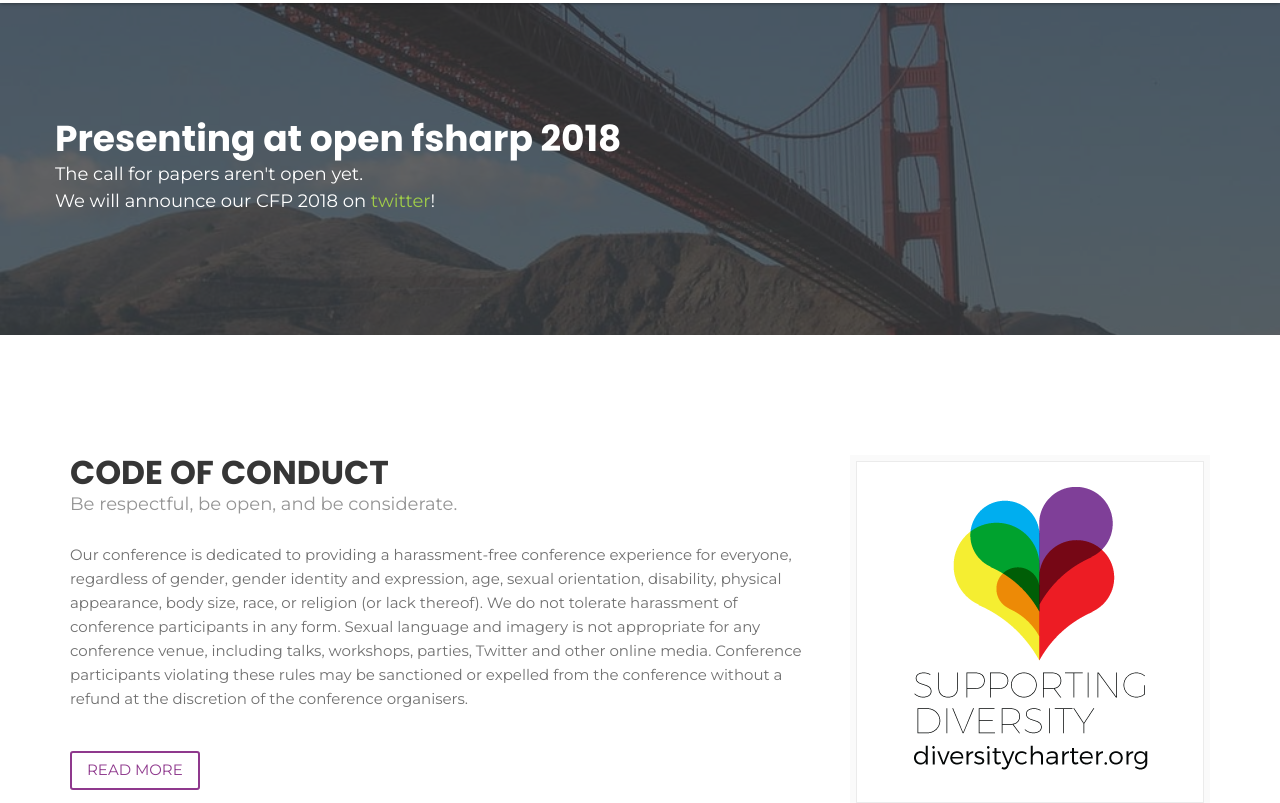
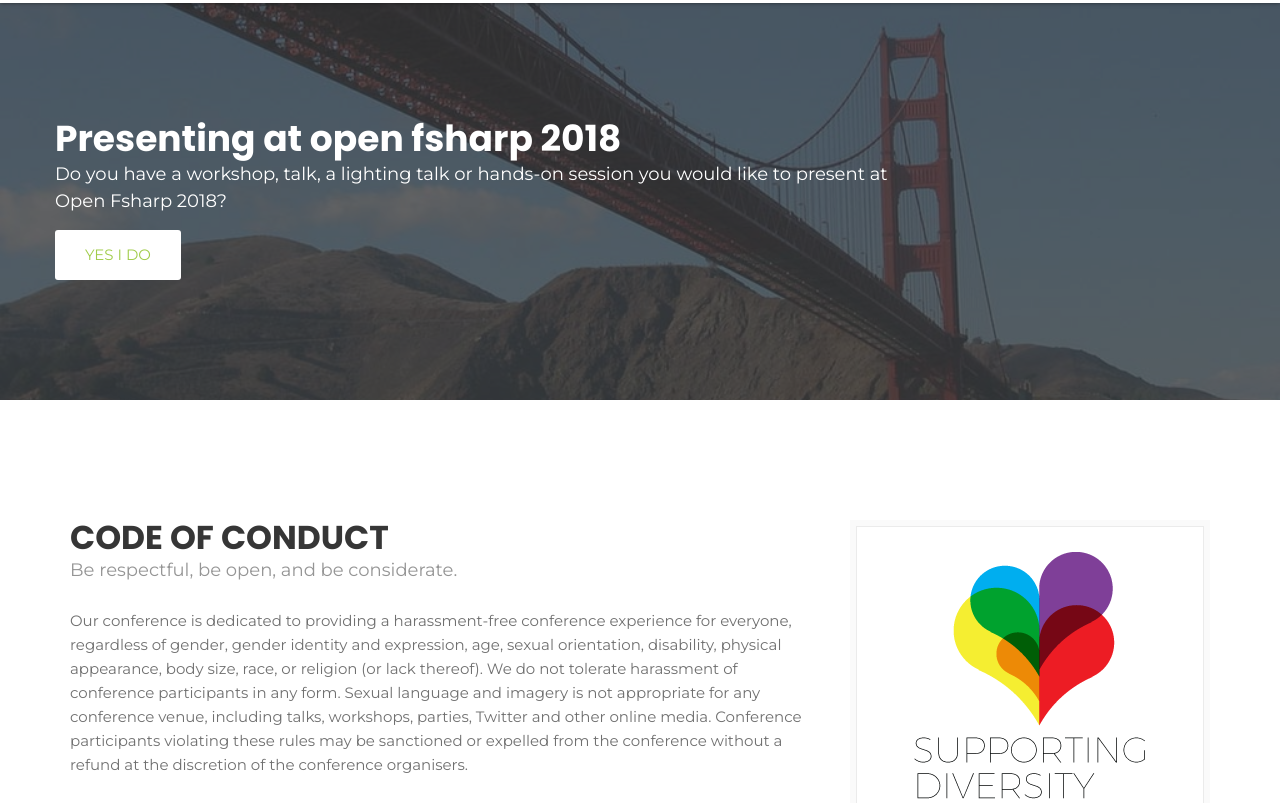
Before and after one commit to open-fsharp/open-fsharp.github.io, a Jekyll site: the page built from index.html, in a window 1280 px wide and 900 px high, scrolled down 4584 px, cut to the strip 97-900 px from the top of the window. Built offline with Jekyll 4.4.1, drawn with Linux system fonts in a browser that asks for light colours; nearby versions of some CDN libraries; the list of posts is cut into pages by our own code; comment, search, counter and statistics services are not loaded.

Commit message:
open call for paper

```diff
--- a/_includes/navbar.html
+++ b/_includes/navbar.html
@@ -4,7 +4,13 @@
     <li><a href="{{ site.baseurl }}#tickets">Tickets</a></li>
     <li><a href="{{ site.baseurl }}#sponsors">Sponsors</a></li>
     <li><a href="{{ site.baseurl }}#venue">Location</a></li>
-    <li><a href="{{ site.baseurl }}#cfp">CFP</a></li>
+    <li class="dropdown menu-item menu-item-type-taxonomy menu-item-object-category menu-item-has-children menu-item-376">
+        <a href="{{ site.baseurl }}cfp" class="dropdown-toggle" data-toggle="dropdown" role="button" aria-haspopup="true" aria-expanded="false">CFP</a>
+        <ul class="dropdown-menu sub-menu menu-sub-content">
+            <li><a href="{{ site.baseurl }}cfp/conference">Conference</a></li>
+            <li><a href="{{ site.baseurl }}cfp/workshop">Workshop</a></li>
+        </ul>
+    </li>
     <li><a href="{{ site.baseurl }}#coc">Code of conduct</a></li>
     <li class="dropdown menu-item menu-item-type-taxonomy menu-item-object-category menu-item-has-children menu-item-376">
         <a href="#" class="dropdown-toggle" data-toggle="dropdown" role="button" aria-haspopup="true" aria-expanded="false">2017</a>
--- a/index.html
+++ b/index.html
@@ -420,8 +420,10 @@ title: Home
 				<div class="row">
 					<div class="call-for-paper-item">
 						<h2>Presenting at open fsharp 2018</h2>
-						<p>The call for papers aren't open yet.</p>
-						<p>We will announce our CFP 2018 on <a href="https://twitter.com/openfsharp" target="_blank">twitter</a>!</p>
+						<p>Do you have a workshop, talk, a lighting talk or hands-on session you would like to present at Open Fsharp 2018?</p>
+						<div class="button-group">
+							<a href="{{ site.baseurl }}cfp" class="custom-btn hvr-bounce-to-bottom" target="_blank">YES I DO</a>
+						</div>
 					</div>
 				</div><!-- /.row -->
 			</div><!-- /.col-md-10 -->
```
